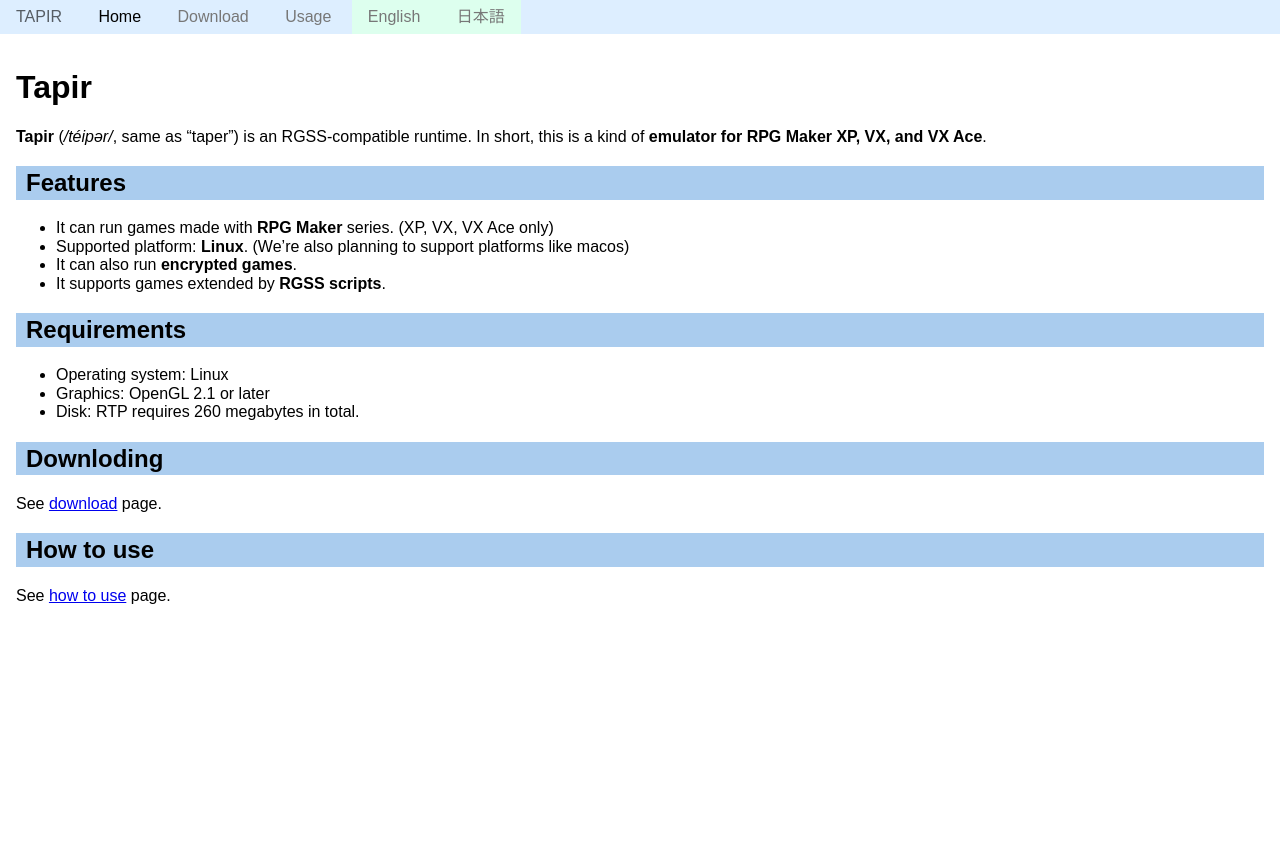
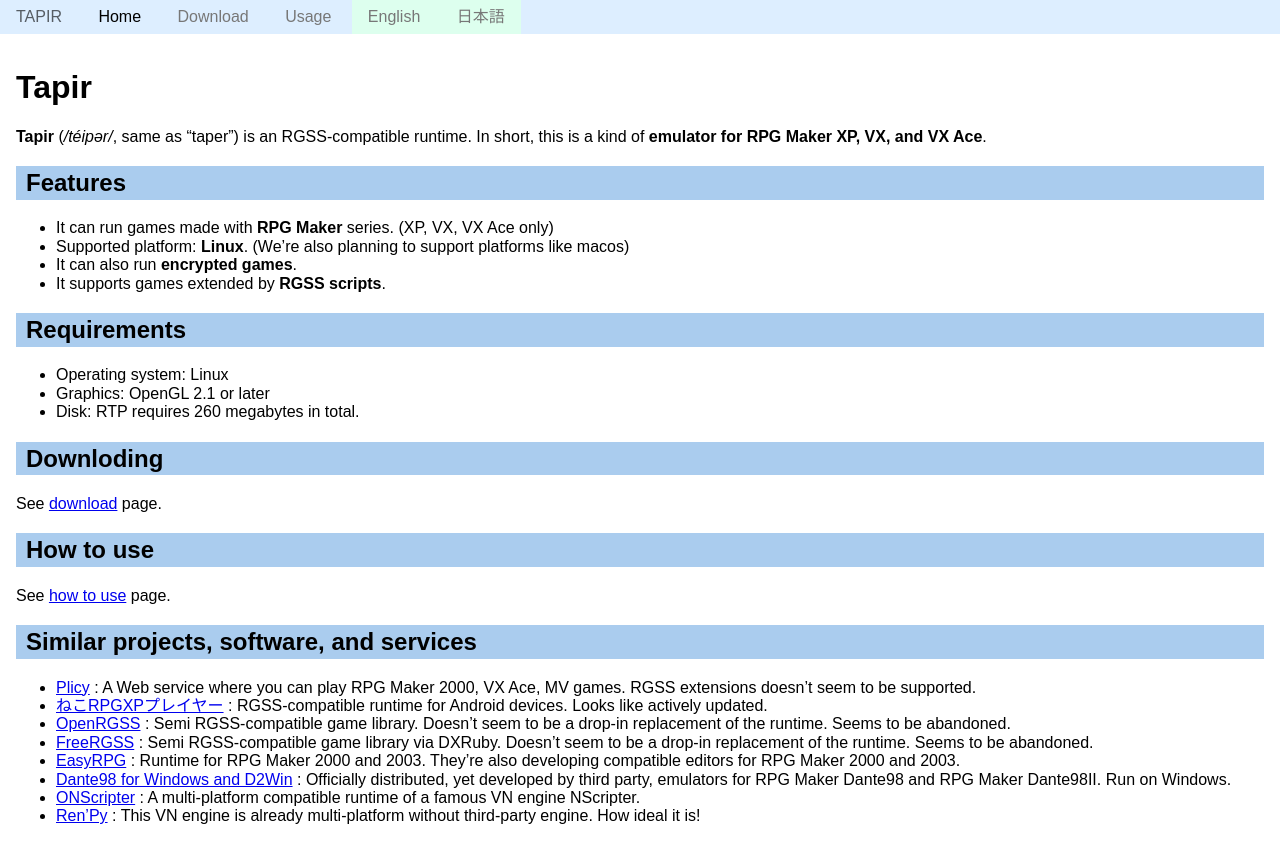
Before and after one commit to qnighy/tapir, a Jekyll site: the page built from index.md, in a window 1280 px wide. Shown: the top 863 px of the page. Built offline with Jekyll 4.4.1, drawn with Linux system fonts in a browser that asks for light colours; nearby versions of some CDN libraries.

Commit message:
Add information about similar projects.

```diff
--- a/index.md
+++ b/index.md
@@ -26,3 +26,14 @@ See [download](download.html) page.
 ## How to use
 
 See [how to use](usage.html) page.
+
+## Similar projects, software, and services
+
+- [Plicy](https://plicy.net/) : A Web service where you can play RPG Maker 2000, VX Ace, MV games. RGSS extensions doesn't seem to be supported.
+- [ねこRPGXPプレイヤー](https://play.google.com/store/apps/details?id=net.kernys.rgss) : RGSS-compatible runtime for Android devices. Looks like actively updated.
+- [OpenRGSS](https://github.com/zh99998/OpenRGSS) : Semi RGSS-compatible game library. Doesn't seem to be a drop-in replacement of the runtime. Seems to be abandoned.
+- [FreeRGSS](https://ja.osdn.net/projects/freergss/) : Semi RGSS-compatible game library via DXRuby. Doesn't seem to be a drop-in replacement of the runtime. Seems to be abandoned.
+- [EasyRPG](https://easyrpg.org/) : Runtime for RPG Maker 2000 and 2003. They're also developing compatible editors for RPG Maker 2000 and 2003.
+- [Dante98 for Windows and D2Win](https://tkool.jp/support/download/dante98) : Officially distributed, yet developed by third party, emulators for RPG Maker Dante98 and RPG Maker Dante98II. Run on Windows.
+- [ONScripter](https://onscripter.osdn.jp/onscripter.html) : A multi-platform compatible runtime of a famous VN engine NScripter.
+- [Ren'Py](https://www.renpy.org/) : This VN engine is already multi-platform without third-party engine. How ideal it is!
```
Also changed, not shown: index.ja.md (+11 -0 lines).
